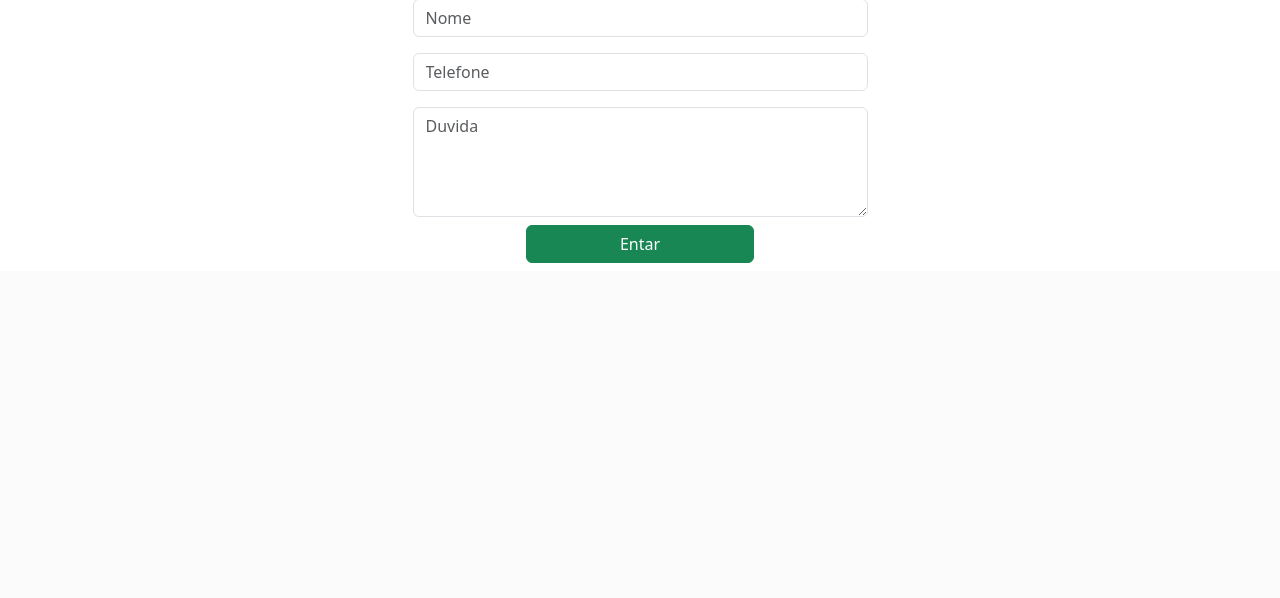
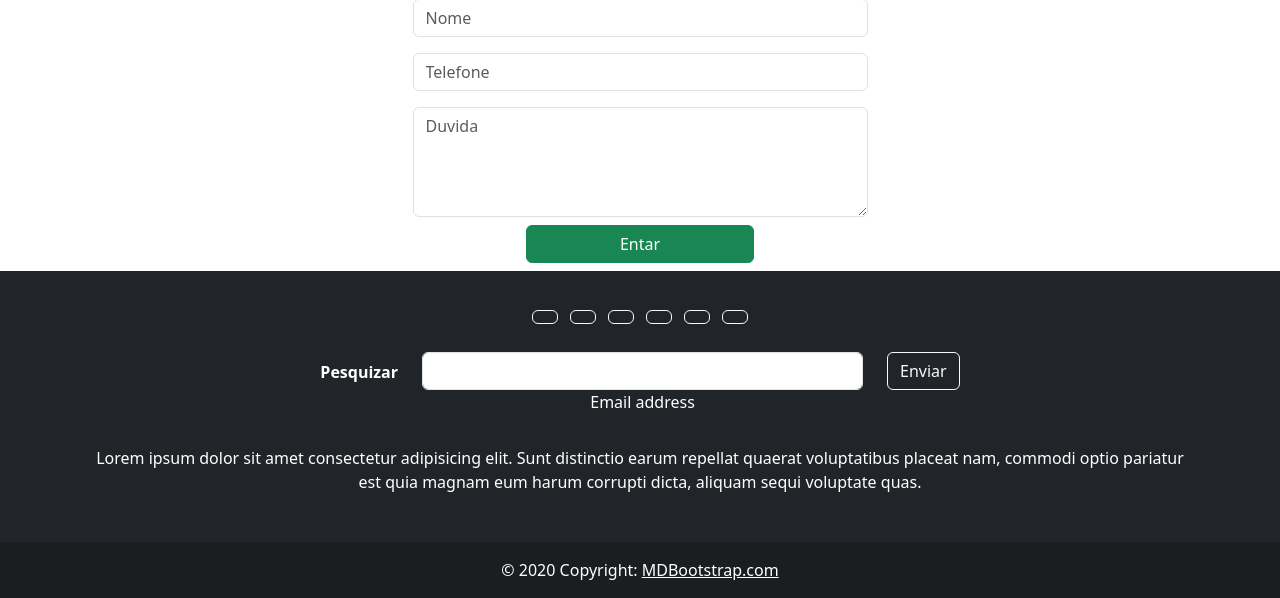
Before and after one commit to DanielSantosLira/projeto_php, a PHP site: page / in a window 1280 px wide. Shown: the part 1165-1763 px from the top of the page. Before the commit the page ends 1428 px from the top, so only its background shows below. Run offline with PHP 8.4, Linux system fonts and the light colour scheme; data comes from the database, SQL or seed files in the repository; data that the repository does not hold is empty.

Commit message:
Update index.php

```diff
--- a/site/index.php
+++ b/site/index.php
@@ -67,7 +67,7 @@ include "menu.php";
         }
         ?>
         <h5 class="mt-3 mb-3" style="color:<?php echo $cor; ?>"><?php echo $um_jogo["categoria"]; ?></h5>
-        <a href="<?php echo $um_jogo["video"]; ?>" class="btn btn-outline-primary">VER-MAIS </a>
+        <a href="<?php echo $um_jogo["video"]; ?> " class="btn btn-outline-primary ">VER-MAIS </a>
       </div>
 
     <?php
@@ -111,6 +111,94 @@ include "menu.php";
     </div>
   </div>
 </div>
+<!-- Footer -->
+<footer class="bg-dark text-center text-white pt-3">
+  <!-- Grid container -->
+  <div class="container p-4 pt-3">
+    <!-- Section: Social media -->
+    <section class="mb-4">
+      <!-- Facebook -->
+      <a class="btn btn-outline-light btn-floating m-1" href="#!" role="button"><i class="fab fa-facebook-f"></i></a>
+
+      <!-- Twitter -->
+      <a class="btn btn-outline-light btn-floating m-1" href="#!" role="button"><i class="fab fa-twitter"></i></a>
+
+      <!-- Google -->
+      <a class="btn btn-outline-light btn-floating m-1" href="#!" role="button"><i class="fab fa-google"></i></a>
+
+      <!-- Instagram -->
+      <a class="btn btn-outline-light btn-floating m-1" href="#!" role="button"><i class="fab fa-instagram"></i></a>
+
+      <!-- Linkedin -->
+      <a class="btn btn-outline-light btn-floating m-1" href="#!" role="button"><i class="fab fa-linkedin-in"></i></a>
+
+      <!-- Github -->
+      <a class="btn btn-outline-light btn-floating m-1" href="#!" role="button"><i class="fab fa-github"></i></a>
+    </section>
+    <!-- Section: Social media -->
+
+    <!-- Section: Form -->
+    <section class="">
+      <form action="">
+        <!--Grid row-->
+        <div class="row d-flex justify-content-center">
+          <!--Grid column-->
+          <div class="col-auto">
+            <p class="pt-2">
+              <strong>Pesquizar</strong>
+            </p>
+          </div>
+          <!--Grid column-->
+
+          <!--Grid column-->
+          <div class="col-md-5 col-12">
+            <!-- Email input -->
+            <div class="form-outline form-white mb-4">
+              <input type="email" id="form5Example21" class="form-control" />
+              <label class="form-label" for="form5Example21">Email address</label>
+            </div>
+          </div>
+          <!--Grid column-->
+
+          <!--Grid column-->
+          <div class="col-auto">
+            <!-- Submit button -->
+            <button type="submit" class="btn btn-outline-light mb-4">
+              Enviar
+            </button>
+          </div>
+          <!--Grid column-->
+        </div>
+        <!--Grid row-->
+      </form>
+    </section>
+    <!-- Section: Form -->
+
+    <!-- Section: Text -->
+    <section class="mb-4">
+      <p>
+        Lorem ipsum dolor sit amet consectetur adipisicing elit. Sunt distinctio earum
+        repellat quaerat voluptatibus placeat nam, commodi optio pariatur est quia magnam
+        eum harum corrupti dicta, aliquam sequi voluptate quas.
+      </p>
+    </section>
+    <!-- Section: Text -->
+
+    <!-- Section: Links -->
+
+    <!-- Section: Links -->
+  </div>
+  <!-- Grid container -->
+
+  <!-- Copyright -->
+  <div class="text-center p-3" style="background-color: rgba(0, 0, 0, 0.2);">
+    © 2020 Copyright:
+    <a class="text-white" href="https://mdbootstrap.com/">MDBootstrap.com</a>
+  </div>
+  <!-- Copyright -->
+</footer>
+<!-- Footer -->
+
 <script src="https://cdn.jsdelivr.net/npm/bootstrap@5.3.0-alpha3/dist/js/bootstrap.bundle.min.js" integrity="sha384-ENjdO4Dr2bkBIFxQpeoTz1HIcje39Wm4jDKdf19U8gI4ddQ3GYNS7NTKfAdVQSZe" crossorigin="anonymous"></script>
 </body>
 
```
